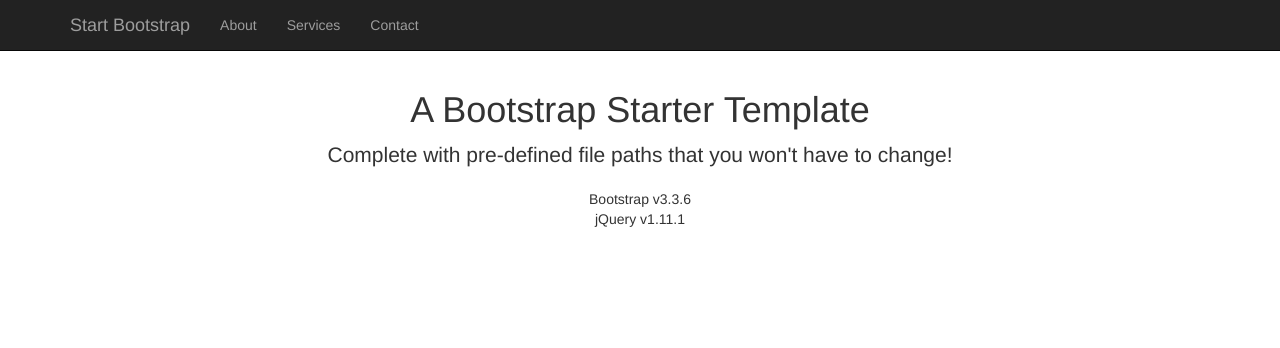
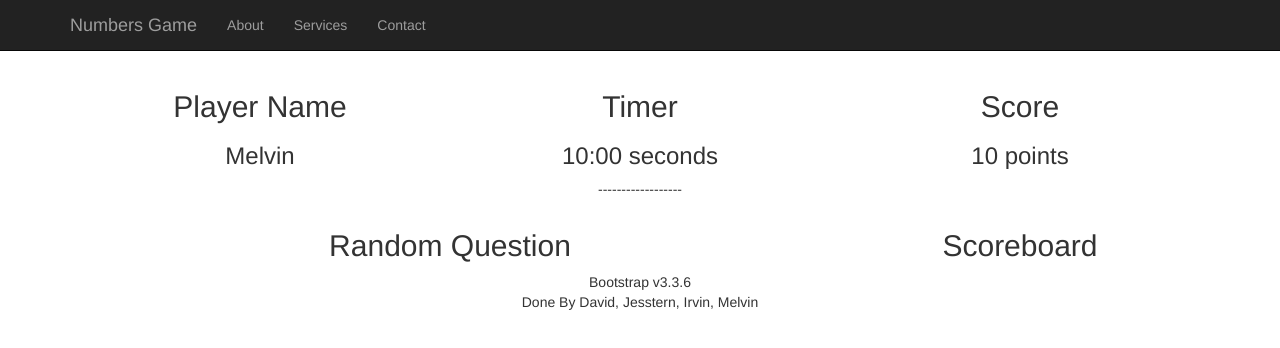
Before and after one commit to davidsng/numbers, a plain HTML site: page public/index.html in a window 1280 px wide. Drawn offline with Linux system fonts and the light colour scheme.

Commit message:
Added Grids Templates

```diff
--- a/public/index.html
+++ b/public/index.html
@@ -32,7 +32,7 @@
                     <span class="icon-bar"></span>
                     <span class="icon-bar"></span>
                 </button>
-                <a class="navbar-brand" href="#">Start Bootstrap</a>
+                <a class="navbar-brand" href="#">Numbers Game</a>
             </div>
             <!-- Collect the nav links, forms, and other content for toggling -->
             <div class="collapse navbar-collapse" id="bs-example-navbar-collapse-1">
@@ -58,11 +58,28 @@
 
         <div class="row">
             <div class="col-lg-12 text-center">
-                <h1>A Bootstrap Starter Template</h1>
-                <p class="lead">Complete with pre-defined file paths that you won't have to change!</p>
+                <div class="col-md-4">
+                    <h2>Player Name</h1>
+                    <h3>Melvin</h3>
+                </div>
+                <div class="col-md-4">
+                    <h2>Timer</h1>
+                    <h3>10:00 seconds</h3>
+                </div>
+                <div class="col-md-4">
+                    <h2>Score</h1>
+                    <h3>10 points</h3>
+                </div>
+                <p>------------------</p>
+                <div class="col-md-8">
+                    <h2>Random Question</h1>
+                </div>
+                <div class="col-md-4">
+                    <h2>Scoreboard</h1>
+                </div>
                 <ul class="list-unstyled">
                     <li>Bootstrap v3.3.6</li>
-                    <li>jQuery v1.11.1</li>
+                    <li>Done By David, Jesstern, Irvin, Melvin</li>
                 </ul>
             </div>
         </div>
```
